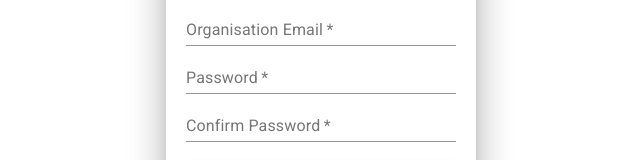
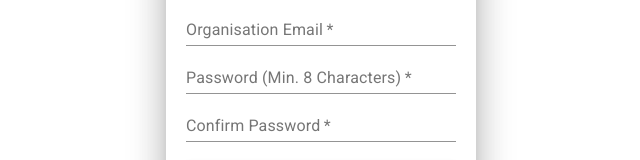
Before and after one commit to jyxhazcake/Orbital_F2, a React (Create React App) app: page /recruitersignup in a window 1280 px wide. Shown: the part 420-580 px from the top of the page, without its empty margins (319-959 px from the left). Built offline with nearby package versions, Linux system fonts and the light colour scheme; no server answers.

Commit message:
added condition for student email and both password signup

```diff
--- a/src/pages/PageRecruiterSignup.js
+++ b/src/pages/PageRecruiterSignup.js
@@ -85,6 +85,11 @@ export default function PageRecruiterSignup() {
       return setError("Passwords do not match");
     }
 
+    if (passwordRef.current.value.length < 8) {
+      return setError("Passwords have to be greater than 8 characters!");
+    }
+
+
     try {
       setError("");
       setLoading(true);
@@ -113,7 +118,9 @@ export default function PageRecruiterSignup() {
             <img src={logo} alt="NVJBlogo" style={logoStyle}></img>
           </RouterLink>
           <p className="text-xl font-bold">Sign up</p>
-          {error && <Alert severity="error">{error}</Alert>}
+          <div>
+           {error && <Alert severity="error">{error}</Alert>}
+          </div>
         </Grid>
         <FormGroup>
           <TextField
@@ -160,7 +167,7 @@ export default function PageRecruiterSignup() {
           />
           <TextField
             id="standard-password-input"
-            label="Password"
+            label="Password (Min. 8 Characters)"
             placeholder="Enter password"
             type="password"
             fullWidth
--- a/src/pages/PageStuSignup.js
+++ b/src/pages/PageStuSignup.js
@@ -74,6 +74,14 @@ export default function PageStuSignUp() {
       return setError("Passwords do not match");
     }
 
+    if (passwordRef.current.value.length < 8) {
+      return setError("Passwords have to be greater than 8 characters!");
+    }
+
+    if (!emailRef.current.value.includes('@nus.edu.sg')) {
+      return setError("Email has to be an NUS email!");
+    }
+
     try {
       setError("");
       setLoading(true);
@@ -99,7 +107,9 @@ export default function PageStuSignUp() {
             <img src={logo} alt="NVJBlogo" style={logoStyle}></img>
           </RouterLink>
           <p className="text-xl font-bold">Sign up</p>
-          {error && <Alert severity="error">{error}</Alert>}
+          <div>
+            {error && <Alert severity="error">{error}</Alert>}
+          </div>
         </Grid>
         <FormGroup>
           <TextField
@@ -125,7 +135,7 @@ export default function PageStuSignUp() {
           />
           <TextField
             id="standard-password-input"
-            label="Password"
+            label="Password (Min. 8 Characters)"
             placeholder="Enter password"
             type="password"
             fullWidth
```
